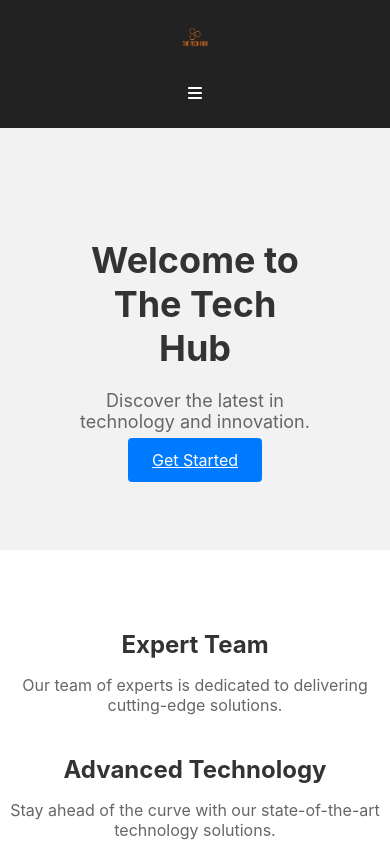
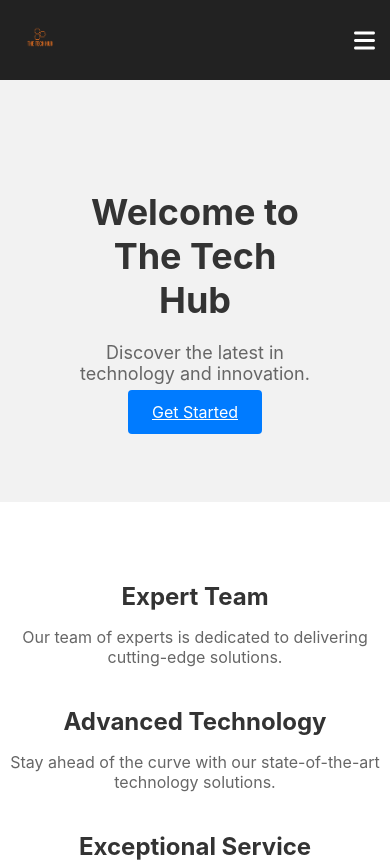
Before and after one commit to Syipmong/the-tech-hub-org, a React (Create React App) app: page / in a window 390 px wide. Shown: the top 862 px of the page. Built offline with nearby package versions, Linux system fonts and the light colour scheme.

Commit message:
Restructure the header on smaller screens

```diff
--- a/src/components/Header.css
+++ b/src/components/Header.css
@@ -1,9 +1,14 @@
+
+/* *{
+  border: 1px solid white;
+} */
+
 .header {
   background-color: #222;
   padding: 20px;
   display: flex;
   justify-content: space-between;
-  align-items: center;
+  /* align-items: center; */
 }
 
 .logo img {
@@ -43,7 +48,7 @@
 
 .logo {
   display: flex;
-  align-items: center;
+  align-items: flex-start;
 }
 
 .logo img {
@@ -61,23 +66,21 @@
   padding: 5px;
 }
 
-.menu-toggle span {
+.side_btn {
   display: block;
-  width: 20px;
-  height: 2px;
-  background-color: #fff;
-  margin-bottom: 4px;
+  font-size: 1.5rem;
+  /* width: 20px; */
+  /* height: 2px; */
+  /* background-color: #fff; */
+  /* margin-bottom: 4px; */
 }
 
 @media (max-width: 768px) {
   .header {
-    flex-direction: column;
-    align-items: center;
+    /* flex-direction: column; */
+    /* align-items: center; */
     padding: 10px;
-  }
-
-  .logo {
-    margin-bottom: 10px;
+    height: max-content;
   }
 
   .menu {
@@ -85,9 +88,10 @@
   }
 
   .menu.open {
-    display: flex;
-    flex-direction: column;
-    align-items: center;
+    position: relative;
+    display: block;
+    margin-top: 3em;
+    /* flex-direction: column; */
   }
 
   .menu-list {
@@ -99,7 +103,9 @@
   }
 
   .menu-toggle {
+    height: 100%;
     display: block;
-    margin-bottom: 10px;
+    transform: translateY(40%);
+    /* margin-bottom: 10px; */
   }
 }
```
